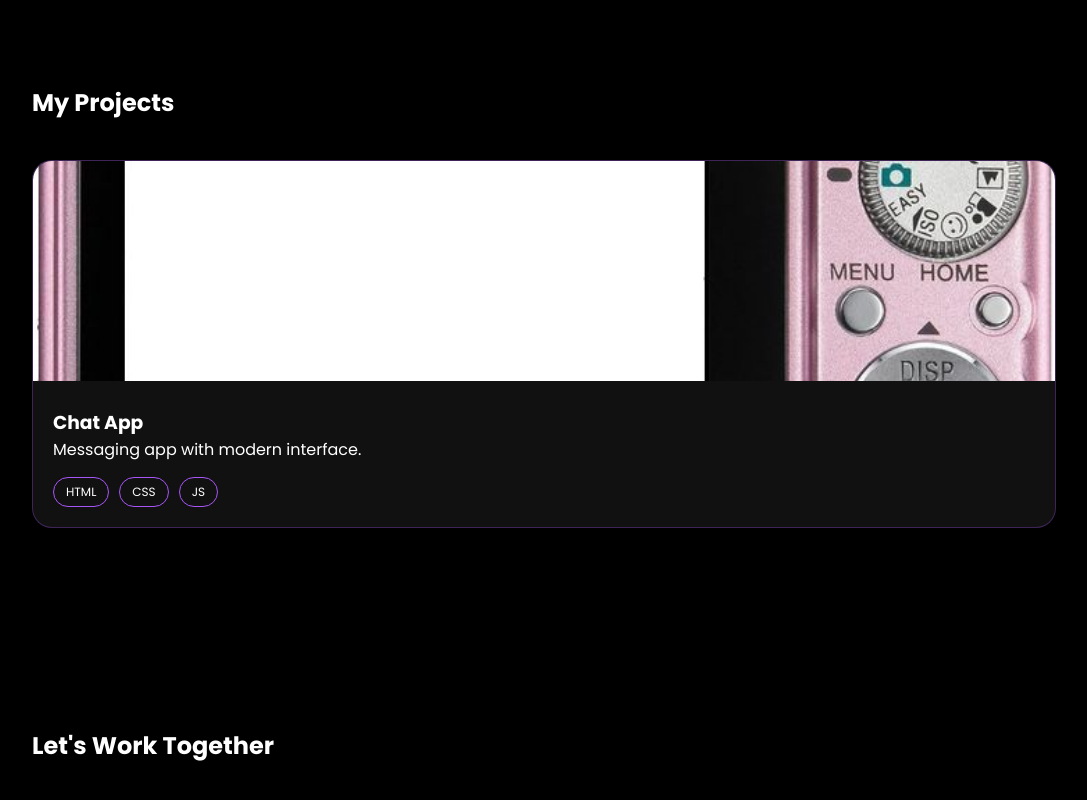
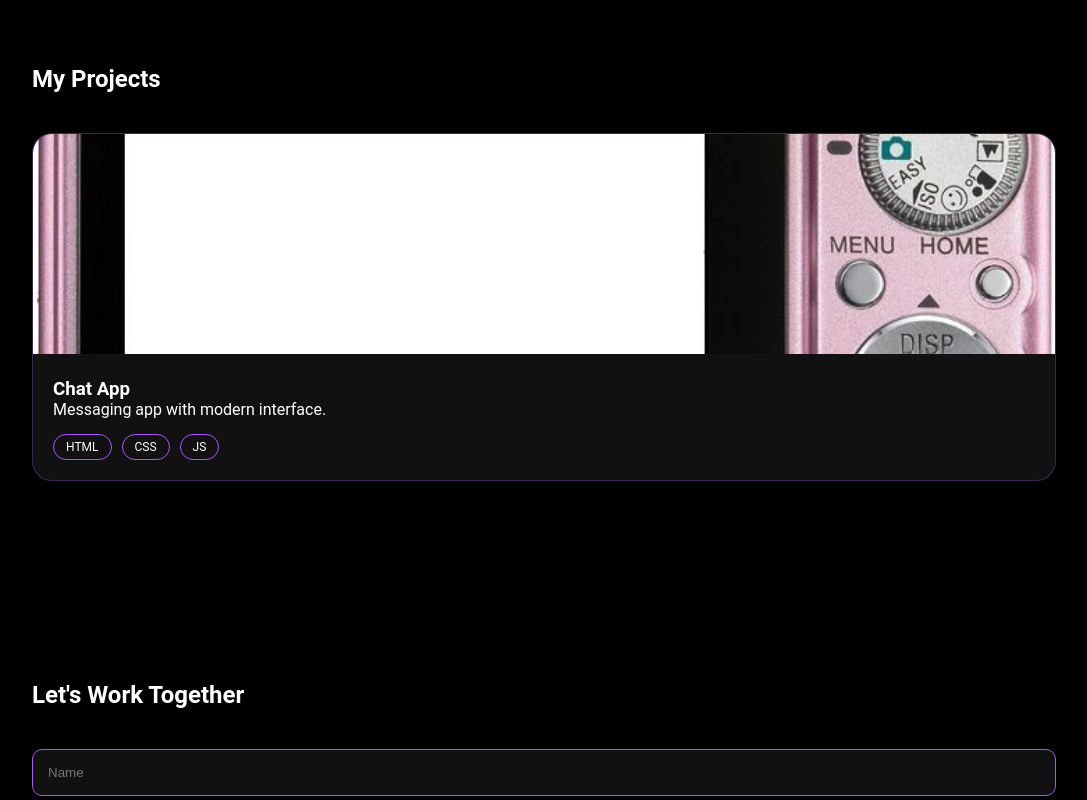
Before and after one commit to SofiaGira/portafolio-prueba-4, a plain HTML site: page index.html in a window 1280 px wide. Shown: the part 1080-1880 px from the top of the page, without its empty margins (96-1183 px from the left). Drawn offline with Linux system fonts and the light colour scheme.

Commit message:
Update style.css

```diff
--- a/style.css
+++ b/style.css
@@ -7,7 +7,7 @@
 body{
   background:#000;
   color:white;
-  font-family:'Poppins',sans-serif;
+  font-family:'Roboto',sans-serif;
 }
 
 nav{
@@ -134,6 +134,19 @@ button:hover{
   padding:20px;
 }
 
+.card{
+  background:#111;
+  border-radius:20px;
+  overflow:hidden;
+  border:1px solid rgba(168,85,247,0.3);
+
+  transition:0.6s;
+
+  opacity:0;
+
+  transform:translateY(100px);
+}
+
 .tags{
   margin-top:15px;
   display:flex;
```
